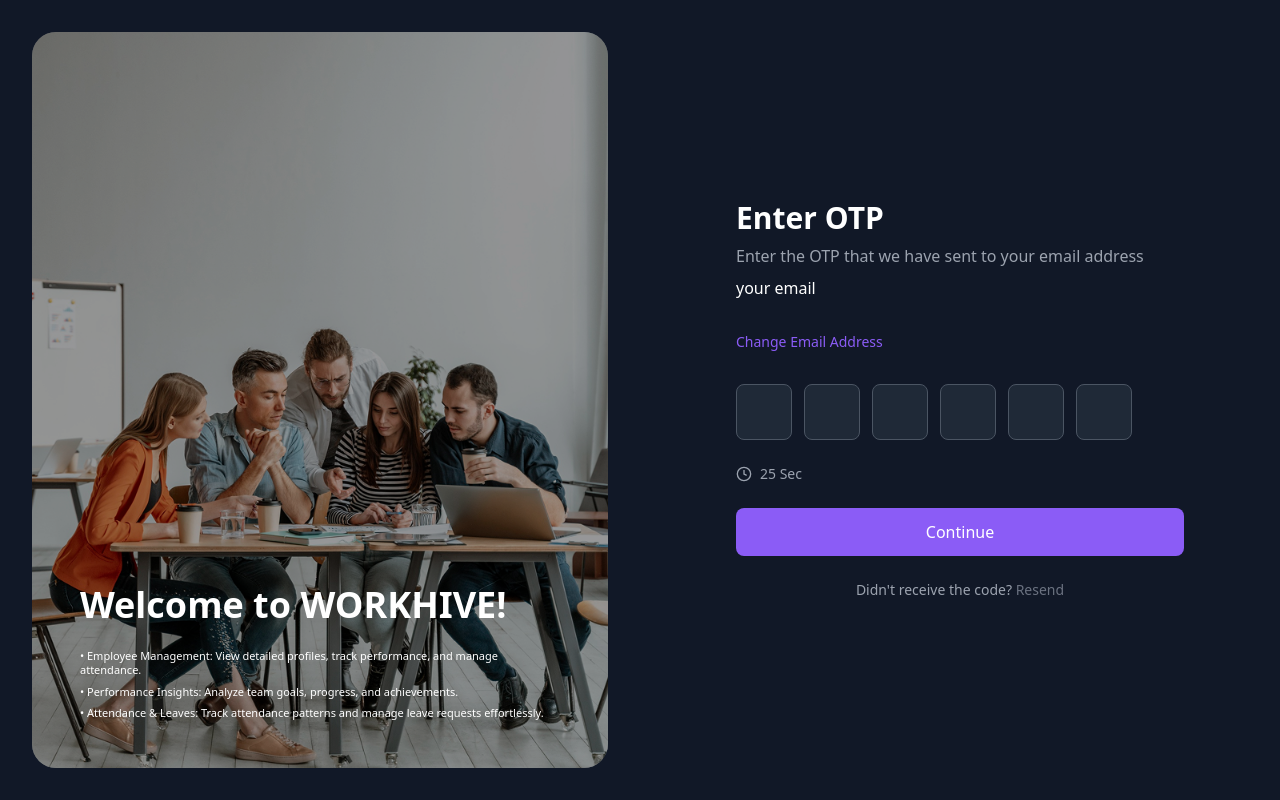
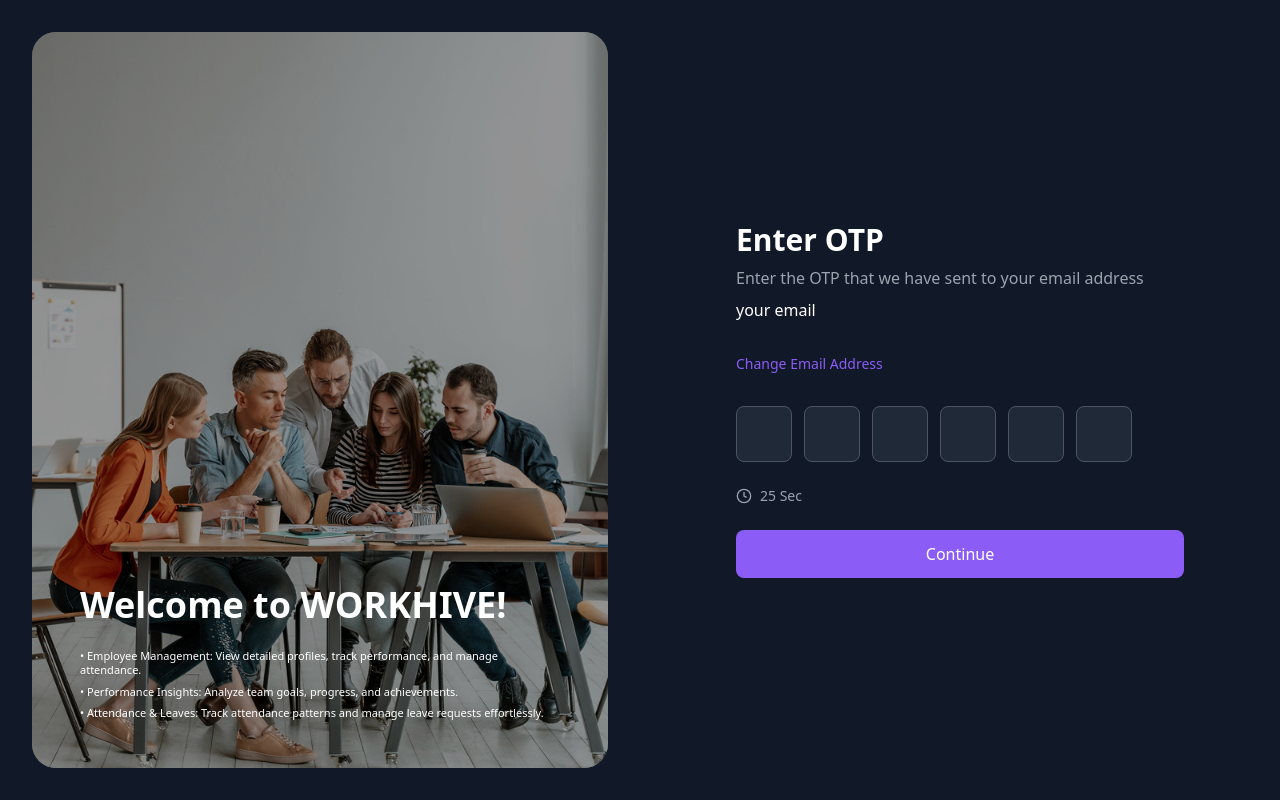
Before and after one commit to Himansu-gami/Himansu-vTrades-FrontendDeveloperTask, a Next.js app: page /verify-otp in a window 1280 px wide. Built offline with nearby package versions, Linux system fonts and the light colour scheme.

Commit message:
feat : implement reset password functionality on UI

```diff
--- a/app/verify-otp/page.tsx
+++ b/app/verify-otp/page.tsx
@@ -131,6 +131,7 @@
 
         {error && <p className="text-red-500 text-xs">{error}</p>}
 
+        {timer > 0 ? (
           <div className="flex items-center gap-2 text-sm text-gray-400">
             <svg width="16" height="16" viewBox="0 0 24 24" fill="none" stroke="currentColor" strokeWidth="2">
               <circle cx="12" cy="12" r="10" />
@@ -138,6 +139,15 @@
             </svg>
             <span>{timer} Sec</span>
           </div>
+        ) : (
+          <button
+            type="button"
+            onClick={handleResend}
+            className="text-sm text-primary hover:text-primary-dark"
+          >
+            Resend OTP
+          </button>
+        )}
 
         <button
           type="button"
@@ -147,21 +157,7 @@
           Continue
         </button>
 
-        <p className="text-center text-sm text-gray-400">
-          Didn't receive the code?{' '}
-          <button
-            type="button"
-            onClick={handleResend}
-            disabled={timer > 0}
-            className={`${
-              timer > 0
-                ? 'text-gray-500 cursor-not-allowed'
-                : 'text-primary hover:text-primary-dark cursor-pointer'
-            }`}
-          >
-            Resend
-          </button>
-        </p>
+
       </div>
     </AuthLayout>
     </>
```
Lines whose indentation alone changed are shown as unchanged.
